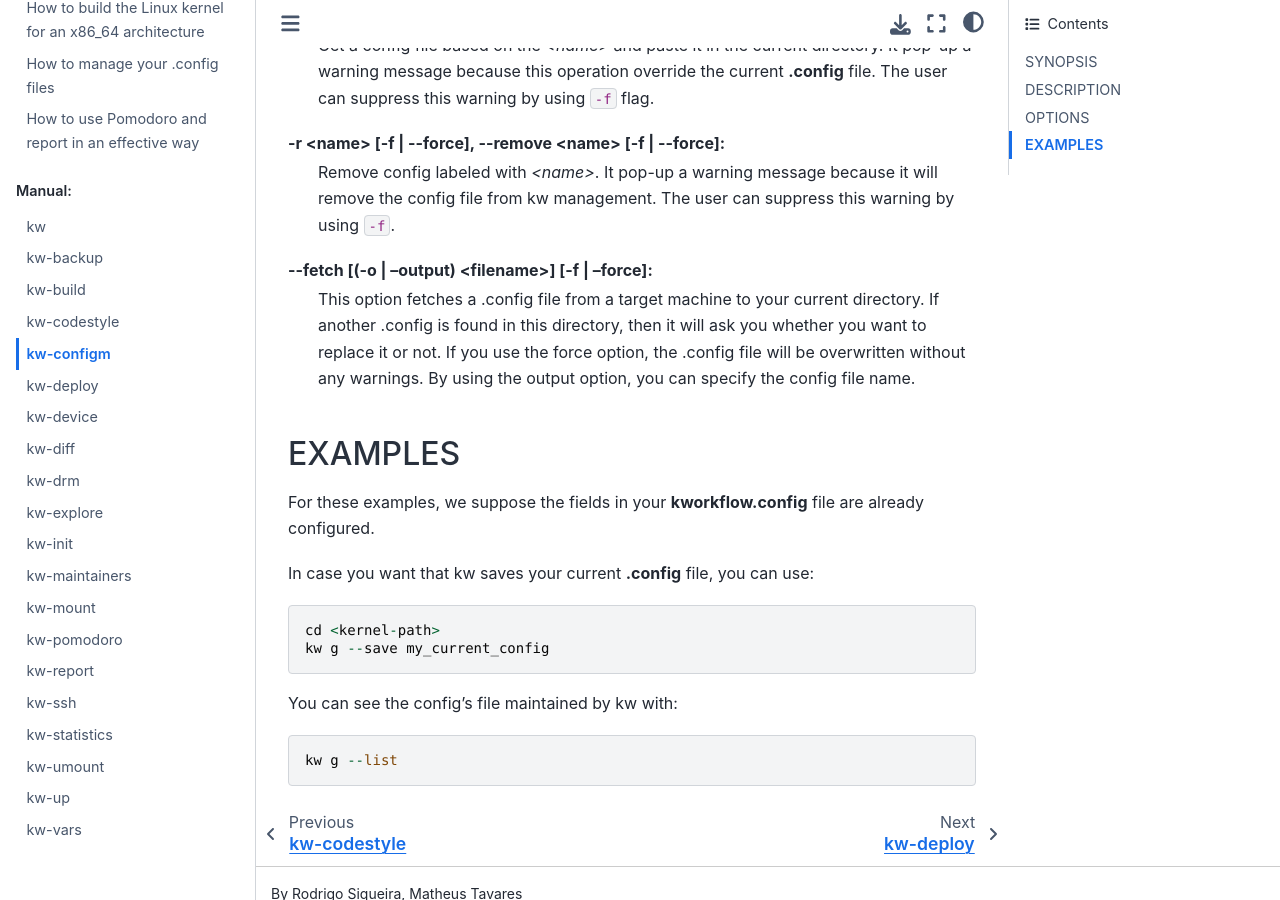
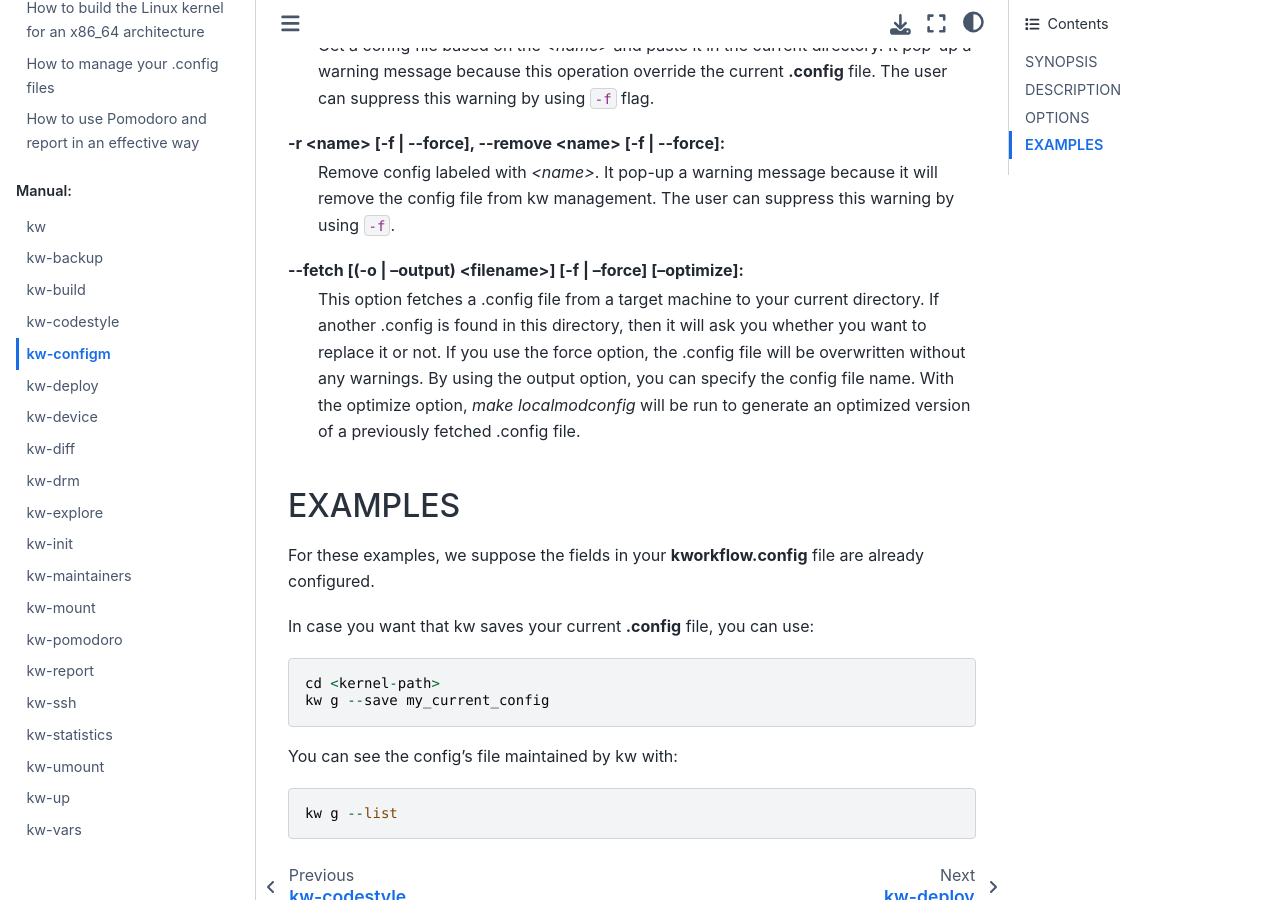
Before and after one commit to kworkflow/kworkflow, a Sphinx documentation site: the page built from documentation/man/features/configm.rst, in a window 1280 px wide and 900 px high, scrolled down 794 px. Built offline with Sphinx 7.4.7 and the Sphinx Book theme 1.1.4, drawn with Linux system fonts in a browser that asks for light colours.

Commit message:
src: config_manager: add --optimize option
Signed-off-by: Magali Lemes <magalilemes00@gmail.com>

```diff
--- a/documentation/man/features/configm.rst
+++ b/documentation/man/features/configm.rst
@@ -39,12 +39,15 @@ OPTIONS
   will remove the config file from kw management. The user can suppress this
   warning by using ``-f``.
 
-\--fetch [(-o | --output) <filename>] [-f | --force]:
+\--fetch [(-o | --output) <filename>] [-f | --force] [--optimize]:
   This option fetches a .config file from a target machine to your current
   directory. If another .config is found in this directory, then it will ask you
   whether you want to replace it or not. If you use the force option, the
   .config file will be overwritten without any warnings. By using the output
-  option, you can specify the config file name.
+  option, you can specify the config file name. With the optimize option,
+  `make localmodconfig` will be run to generate an optimized version of a
+  previously fetched .config file.
+
 
 EXAMPLES
 ========
```
Also changed, not shown: 2 other files.
